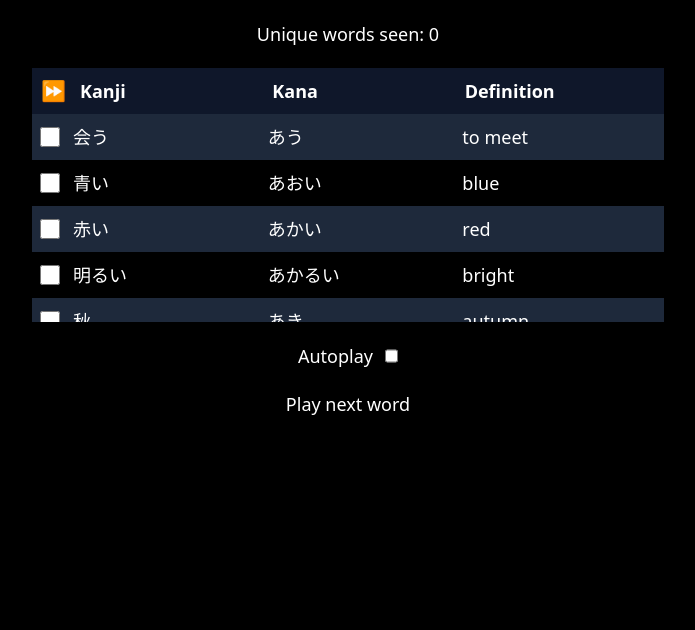
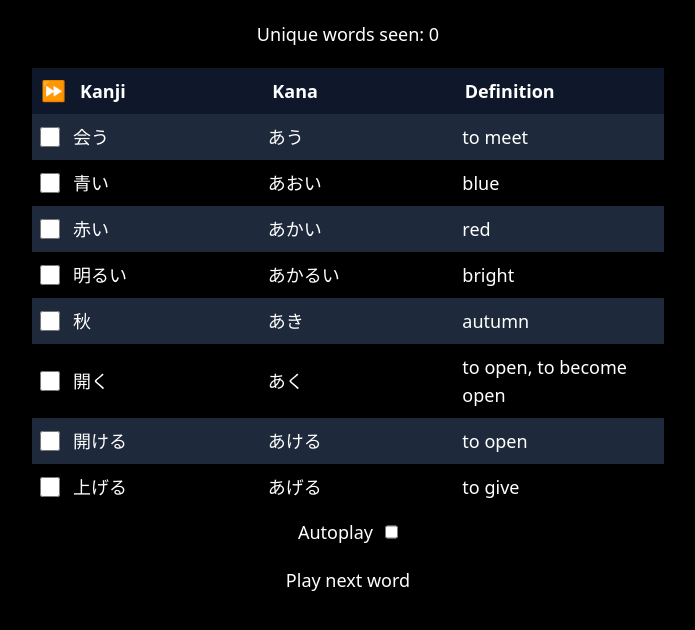
Before and after one commit to bryanjenningz/jlpt-audio-srs, a Next.js app: page / in a window 1280 px wide. Shown: the top 630 px of the page, without its empty margins (292-987 px from the left). Built offline with nearby package versions, Linux system fonts and the light colour scheme.

Commit message:
Increase word table height

```diff
--- a/src/pages/index.tsx
+++ b/src/pages/index.tsx
@@ -106,7 +106,7 @@ export default function Home() {
             </tr>
           </thead>
 
-          <tbody className="max-h-52 w-full max-w-2xl overflow-auto text-lg">
+          <tbody className="h-96 w-full max-w-2xl overflow-auto text-lg">
             {words.map((word, i) => {
               return (
                 <tr
```
